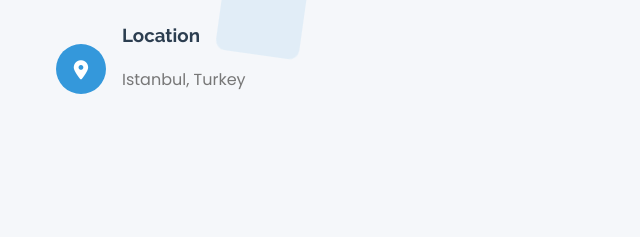
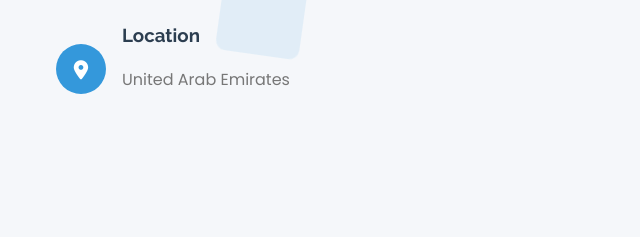
Before and after one commit to Hussein5673/Hussein-ALzoubi, a plain HTML site: page index.html in a window 1280 px wide. Shown: the part 6378-6615 px from the top of the page, 0-640 px from the left. Drawn offline with nearby package versions, Linux system fonts and the light colour scheme.

Commit message:
Update index.html

```diff
--- a/index.html
+++ b/index.html
@@ -352,7 +352,7 @@
                         </div>
                         <div>
                             <h3>Location</h3>
-                            <p>Istanbul, Turkey</p>
+                            <p>United Arab Emirates</p>
                         </div>
                     </div>
 
```
